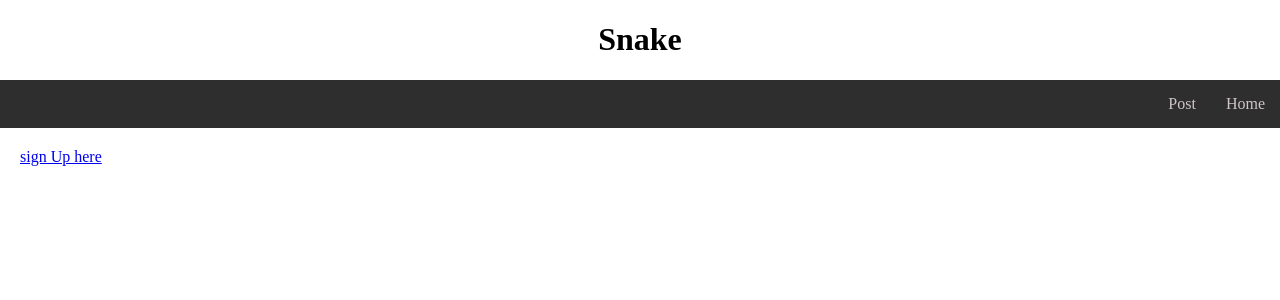
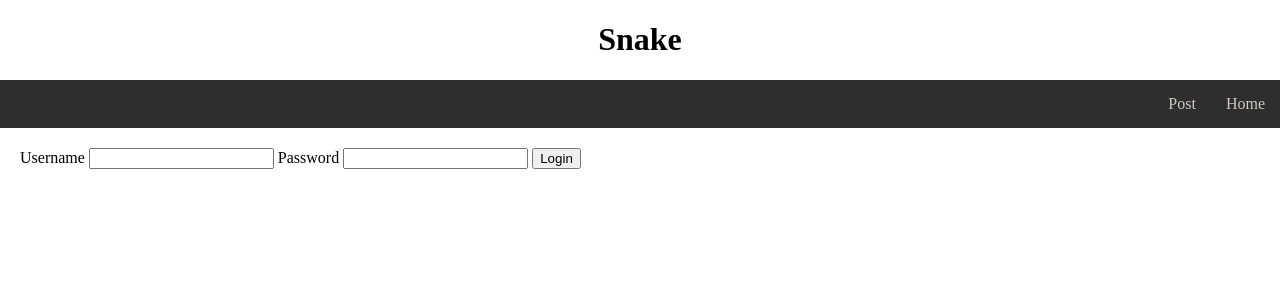
Before and after one commit to lilyhart-blip/yr12-website-development, a Flask app: page /Signup in a window 1280 px wide. Shown: the top 300 px of the page. Run offline with Flask 3, Linux system fonts and the light colour scheme.

Commit message:
adding in login form

```diff
--- a/app.py
+++ b/app.py
@@ -1,7 +1,9 @@
 from flask import Flask, render_template
+import sqlite3
 
 app = Flask(__name__)
 
+DATABASE = "app.db"
 
 @app.route('/')
 def index():
@@ -16,7 +18,7 @@ def Post():
 def Home():
     return render_template('index.html')
 
-@app.route('/Signup')
+@app.route('/Signup', methods=['GET', 'POST'])
 def Signup():
     return render_template('signup.html')
 
@@ -24,5 +26,15 @@ def Signup():
 def signuppage():
     return render_template('signuppage.html')
 
+def query_db(sql, args=(), one=False):
+    '''connect and query- will retun one item if one=true and can accept arguments as tuple'''
+    db = sqlite3.connect(DATABASE)
+    cursor = db.cursor()
+    cursor.execute(sql, args)
+    results = cursor.fetchall()
+    db.commit()
+    db.close()
+    return (results[0] if results else None) if one else results
+
 if __name__ == "__main__":
     app.run(debug=True)
--- a/templates/signup.html
+++ b/templates/signup.html
@@ -12,7 +12,13 @@
     </nav>
 
     <main>
-        <a href="signuppage">sign Up here</a>
+       <form action="/" method="post">
+            <label for="username">Username</label>
+            <input type="text" name="username">
+            <label for="password">Password</label>
+            <input type="password" name="password">
+            <button type="submit">Login</button>
+        </form>
     </main>
 
 {% endblock %}
```
